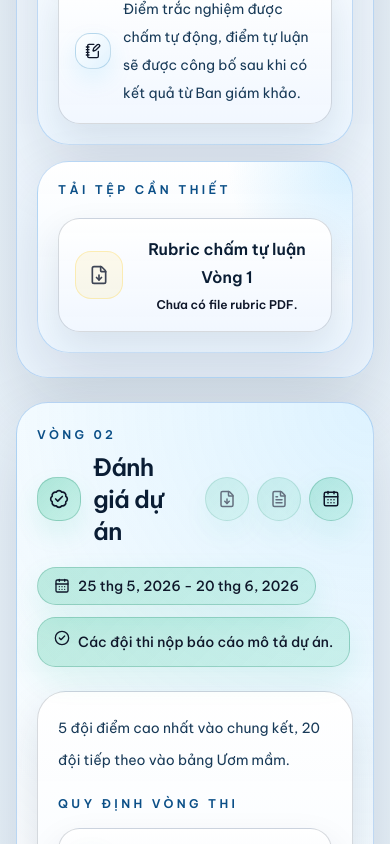
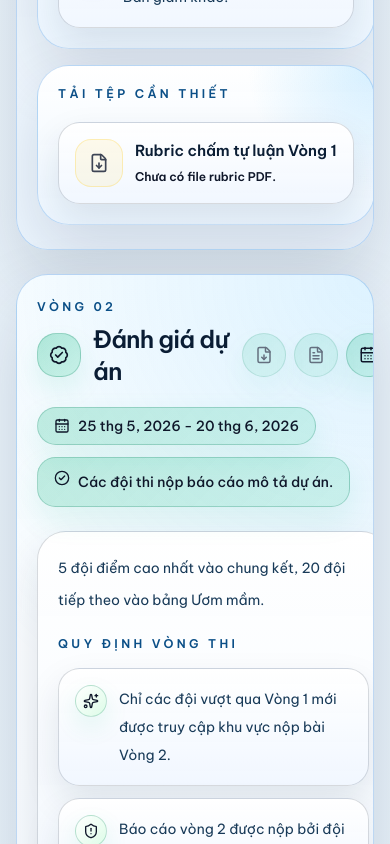
Before and after one commit to tamphan2911/attacker_2026, a Next.js app: page /rules in a window 390 px wide. Shown: the part 3260-4104 px from the top of the page. Built offline with nearby package versions, Linux system fonts and the light colour scheme; no server answers.

Commit message:
Refine rules file download cards

```diff
--- a/src/components/rules-page.tsx
+++ b/src/components/rules-page.tsx
@@ -183,14 +183,13 @@ function RoundDownloadCard({
   const Icon = kind === "rubric" ? FileDown : FileText;
 
   return (
-    <div className="theme-rules-note-card rounded-[1.35rem] border px-4 py-4">
-      <div className="flex items-center justify-center gap-4 text-center">
-        <div className="group relative shrink-0">
+    <div className="theme-rules-note-card rounded-[1.35rem] border px-4 py-4 sm:px-5">
+      <div className="flex items-center justify-center gap-3 text-left">
+        <div className="shrink-0">
           {downloadUrl ? (
             <a
               href={downloadUrl}
               aria-label={buttonLabel}
-              title={buttonLabel}
               className="inline-flex h-12 w-12 items-center justify-center rounded-[1rem] border border-sky-700/24 bg-[linear-gradient(135deg,rgba(14,165,233,0.28),rgba(59,130,246,0.18))] text-sky-950 shadow-[0_14px_30px_rgba(14,165,233,0.12)] transition hover:-translate-y-0.5 hover:border-sky-500/45 hover:bg-[linear-gradient(135deg,rgba(14,165,233,0.38),rgba(59,130,246,0.26))] active:translate-y-0 dark:border-sky-300/20 dark:bg-sky-300/[0.12] dark:text-sky-100"
             >
               <Icon className="h-5 w-5" />
@@ -198,18 +197,16 @@ function RoundDownloadCard({
           ) : (
             <span
               aria-label={unavailableLabel}
-              title={unavailableLabel}
               className="inline-flex h-12 w-12 cursor-not-allowed items-center justify-center rounded-[1rem] border border-amber-300/38 bg-amber-300/12 text-amber-800 opacity-80 dark:border-amber-200/24 dark:text-amber-100"
             >
               <Icon className="h-5 w-5" />
             </span>
           )}
-          <span className="theme-header-tooltip pointer-events-none absolute left-1/2 top-full z-20 mt-3 -translate-x-1/2 whitespace-nowrap rounded-full px-3 py-1.5 text-[0.68rem] font-medium opacity-0 transition duration-200 group-hover:opacity-100 group-focus-within:opacity-100">
-            {downloadUrl ? buttonLabel : unavailableLabel}
-          </span>
         </div>
         <div className="min-w-0">
-          <p className="text-base font-semibold leading-7 theme-text-strong">{title}</p>
+          <p className="whitespace-nowrap text-[0.95rem] font-semibold leading-6 theme-text-strong sm:text-base">
+            {title}
+          </p>
           {!downloadUrl ? (
             <p className="mt-1 text-xs font-semibold leading-5 text-amber-800 dark:text-amber-100">
               {unavailableLabel}
@@ -501,7 +498,7 @@ export function RulesPage() {
               id={meta.anchor}
               className="theme-rules-round-shell scroll-mt-36 overflow-hidden rounded-[2rem] border px-5 py-6 md:px-7 md:py-7"
             >
-              <div className="grid gap-6 xl:grid-cols-[minmax(0,1fr)_340px]">
+              <div className="grid gap-6 xl:grid-cols-[minmax(0,1fr)_400px]">
                 <div>
                   <p className="text-xs font-semibold uppercase tracking-[0.28em] theme-eyebrow">
                     {pickText(locale, round.label)}
```
